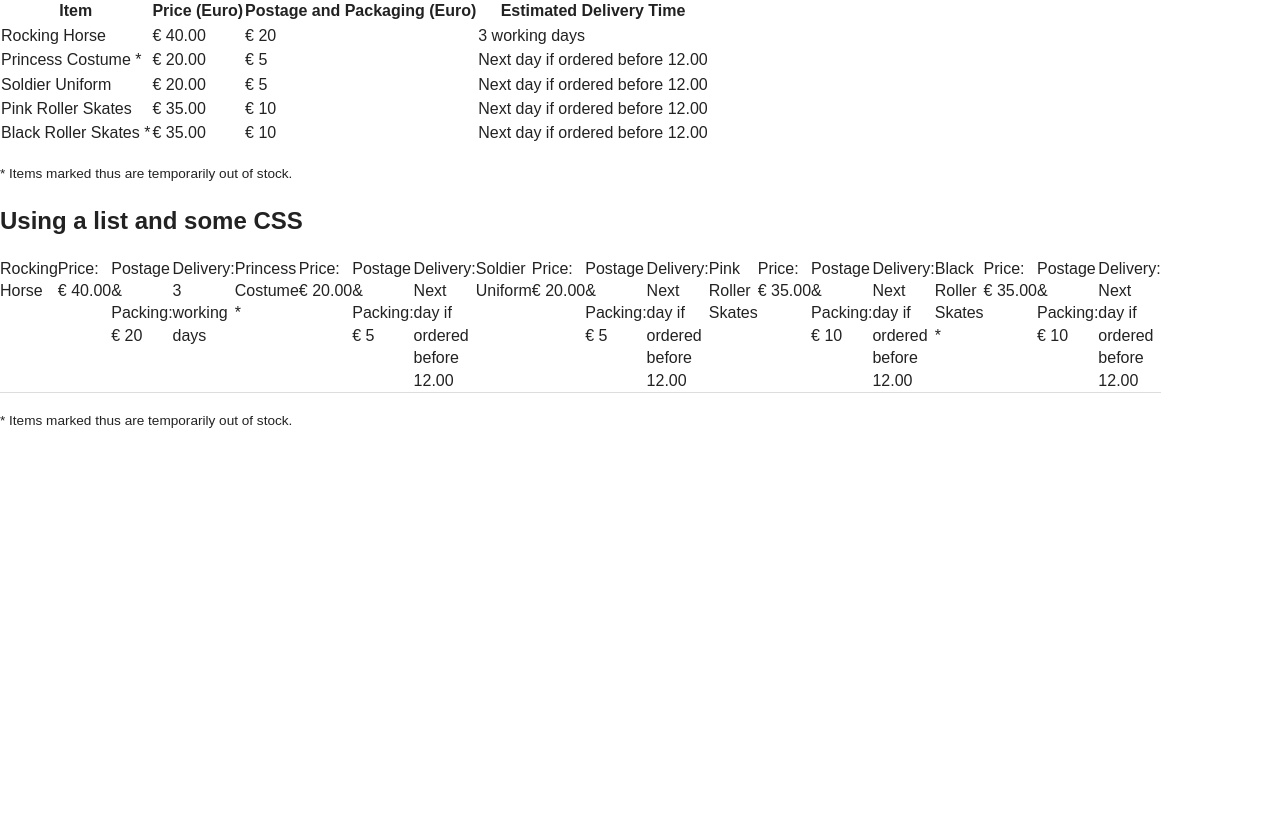
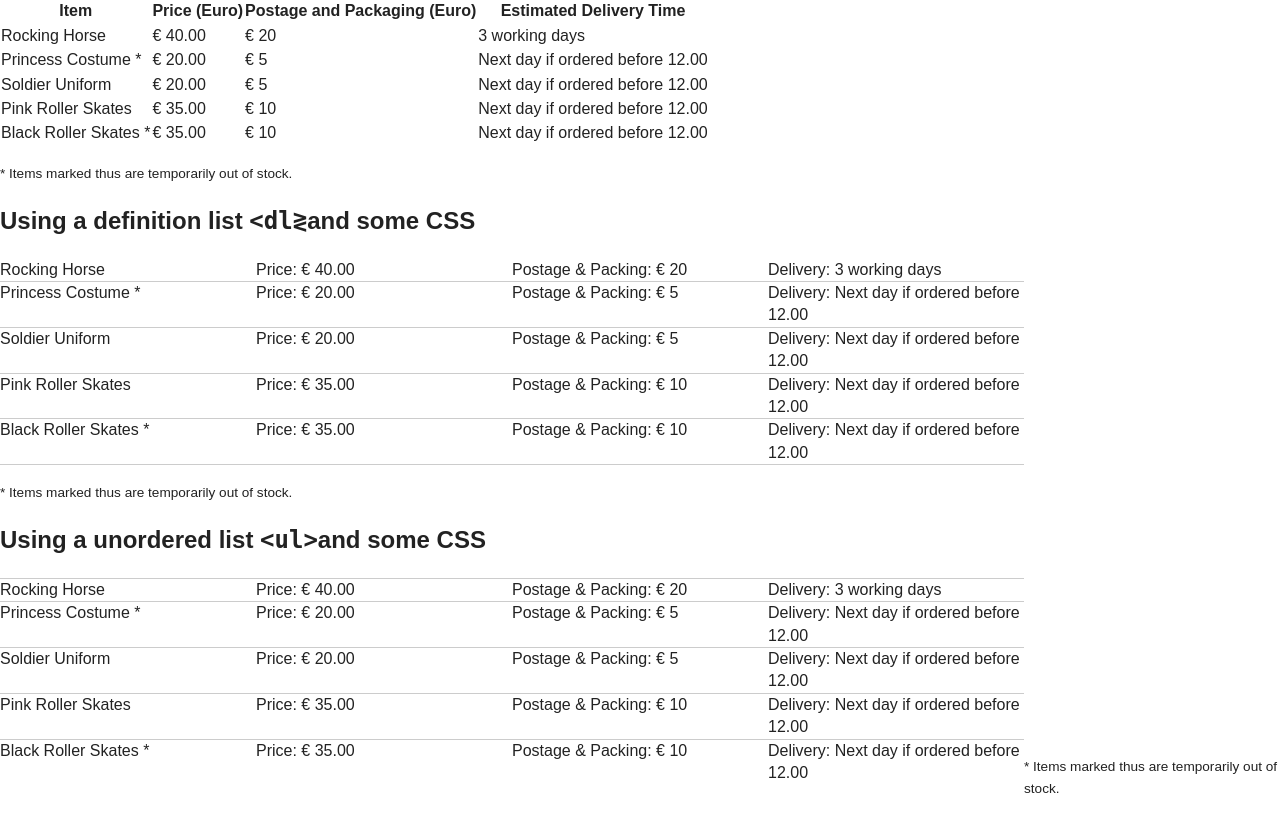
Before and after one commit to alienlebarge/lab, a PHP site: page / in a window 1280 px wide. Shown: the part 185-1000 px from the top of the page. Before the commit the page ends 613 px from the top, so only its background shows below. Run offline with PHP 8.4, Linux system fonts and the light colour scheme; some libraries are stand-ins or nearby versions.

Commit message:
ul table style

```diff
--- a/list_like_table/css/list.css
+++ b/list_like_table/css/list.css
@@ -1,2 +1 @@
-/* This beautiful CSS-File has been crafted with LESS (lesscss.org) and compiled by simpLESS (wearekiss.com/simpless) */
-dl{width:80%;display:table}dl dt,dl dd{display:table-cell;width:25%;border-bottom:thin solid #ddd}dl div{display:table-row}
+dl{width:80%;border-bottom:thin solid #ccc;*zoom:1}dl dt,dl dd{border-top:thin solid #ccc;float:left;width:25%}dl dt{clear:left}dl dt:nth-child(1){border-top:0}dl dd{margin:0}dl dd:nth-child(2){border-top:0}dl dd:nth-child(3){border-top:0}dl dd:nth-child(4){border-top:0}dl:before,dl:after{display:table;content:""}dl:after{clear:both}ul{padding:0;margin:0}ul.table{width:80%}ul.table li{list-style:none}ul.table span{width:25%;border-top:thin solid #ccc}ul.table>li{clear:both}ul.table>li>span{float:left}ul.table>li>ul{float:left;width:75%;border-top:thin solid #ccc}ul.table>li>ul>li{float:left;width:33.333333333333336%}
--- a/list_like_table/index.html
+++ b/list_like_table/index.html
@@ -79,7 +79,7 @@ chromium.org/developers/how-tos/chrome-frame-getting-started -->
         <small>* Items marked thus are temporarily out of stock.</small>
     </p>
 
-    <h2>Using a list and some CSS</h2>
+    <h2>Using a definition list <code>&lt;dl&gl;</code>and some CSS</h2>
     <dl>
         <dt>Rocking Horse</dt>
         <dd>Price: &#8364;&nbsp;40.00</dd>
@@ -109,6 +109,53 @@ chromium.org/developers/how-tos/chrome-frame-getting-started -->
     <p>
         <small>* Items marked thus are temporarily out of stock.</small>
     </p>
+
+    <h2>Using a unordered list <code>&lt;ul&gt;</code>and some CSS</h2>
+    <ul class="table">
+        <li>
+            <span>Rocking Horse</span>
+            <ul>
+                <li>Price: &#8364;&nbsp;40.00</li>
+                <li>Postage &amp; Packing: &#8364;&nbsp;20</li>
+                <li>Delivery: 3 working days</li>
+            </ul>
+        </li>
+        <li>
+            <span>Princess Costume *</span>
+            <ul>
+                <li>Price: &#8364;&nbsp;20.00</li>
+                <li>Postage &amp; Packing: &#8364;&nbsp;5</li>
+                <li>Delivery: Next day if ordered before 12.00</li>
+            </ul>
+        </li>
+        <li>
+            <span>Soldier Uniform</span>
+            <ul>
+                <li>Price: &#8364;&nbsp;20.00</li>
+                <li>Postage &amp; Packing: &#8364;&nbsp;5</li>
+                <li>Delivery: Next day if ordered before 12.00</li>
+            </ul>
+        </li>
+        <li>
+            <span>Pink Roller Skates</span>
+            <ul>
+                <li>Price: &#8364;&nbsp;35.00</li>
+                <li>Postage &amp; Packing: &#8364;&nbsp;10</li>
+                <li>Delivery: Next day if ordered before 12.00</li>
+            </ul>
+        </li>
+        <li>
+            <span>Black Roller Skates *</span>
+            <ul>
+                <li>Price: &#8364;&nbsp;35.00</li>
+                <li>Postage &amp; Packing: &#8364;&nbsp;10</li>
+                <li>Delivery: Next day if ordered before 12.00</li>
+            </ul>
+        </li>
+    </ul>
+    <p>
+        <small>* Items marked thus are temporarily out of stock.</small>
+    </p>
 </div>
 <footer>
 
--- a/list_like_table/less/list.less
+++ b/list_like_table/less/list.less
@@ -1,3 +1,7 @@
+/*
+ * Definition list CSS
+ */
+
 dl {
     width : 80%;
     border-bottom: thin solid #ccc;
@@ -40,3 +44,43 @@ dl {
         clear: both;
     }
 }
+
+/*
+ * Unordered list CSS
+ */
+
+ul {
+    padding: 0;
+    margin: 0;
+}
+
+@nbrcolumns: 4;
+ul.table {
+    width: 80%;
+
+    li {
+        list-style: none;
+    }
+    span {
+        width: 100% / @nbrcolumns;
+        border-top: thin solid #ccc;
+    }
+    > li {
+        /* rows */
+        clear: both;
+
+        > span {
+            /* First row element */
+            float: left;
+        }
+        > ul {
+            float: left;
+            width: (@nbrcolumns - 1) * (100% / @nbrcolumns);
+            border-top: thin solid #ccc;
+            > li {
+                float: left;
+                width: 100% / (@nbrcolumns - 1);
+            }
+        }
+    }
+}
```
